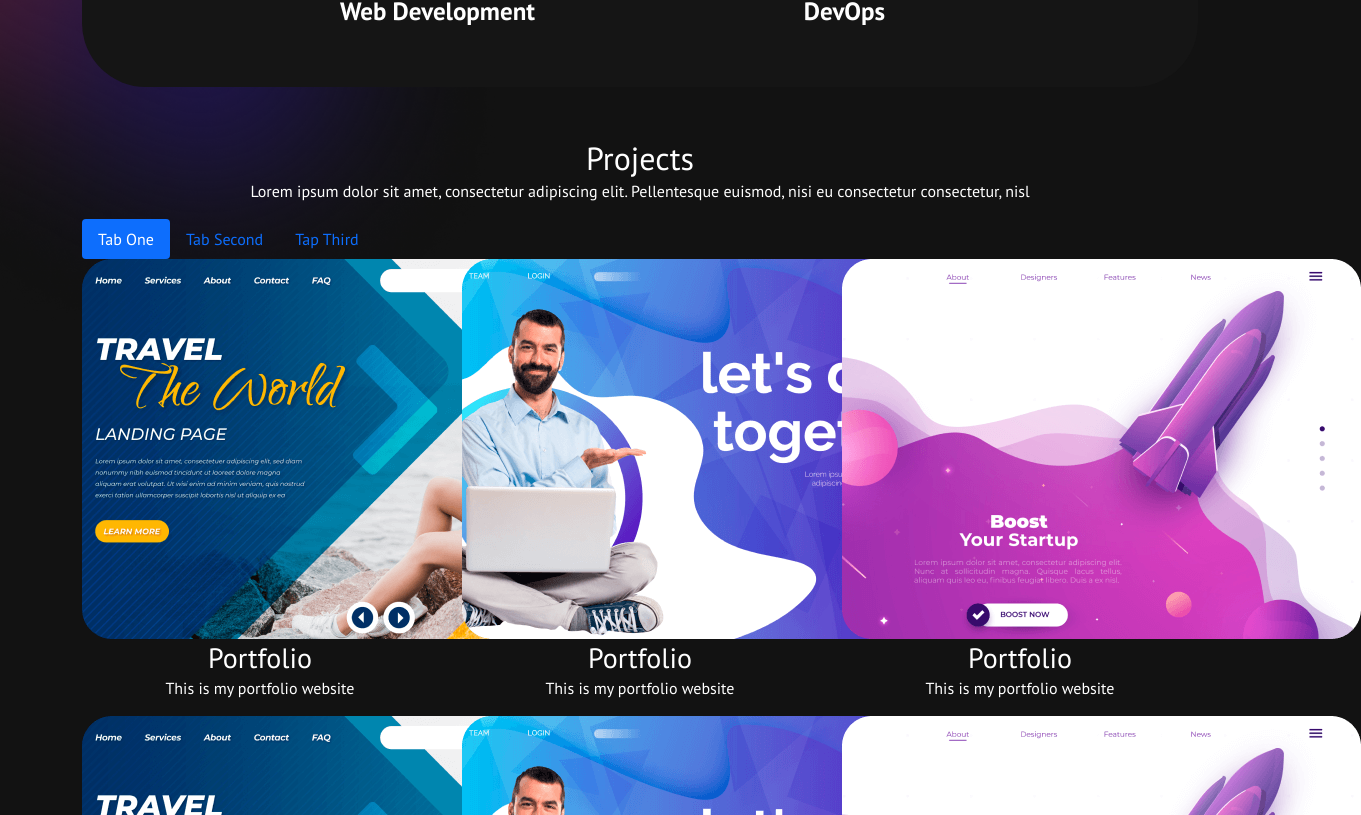
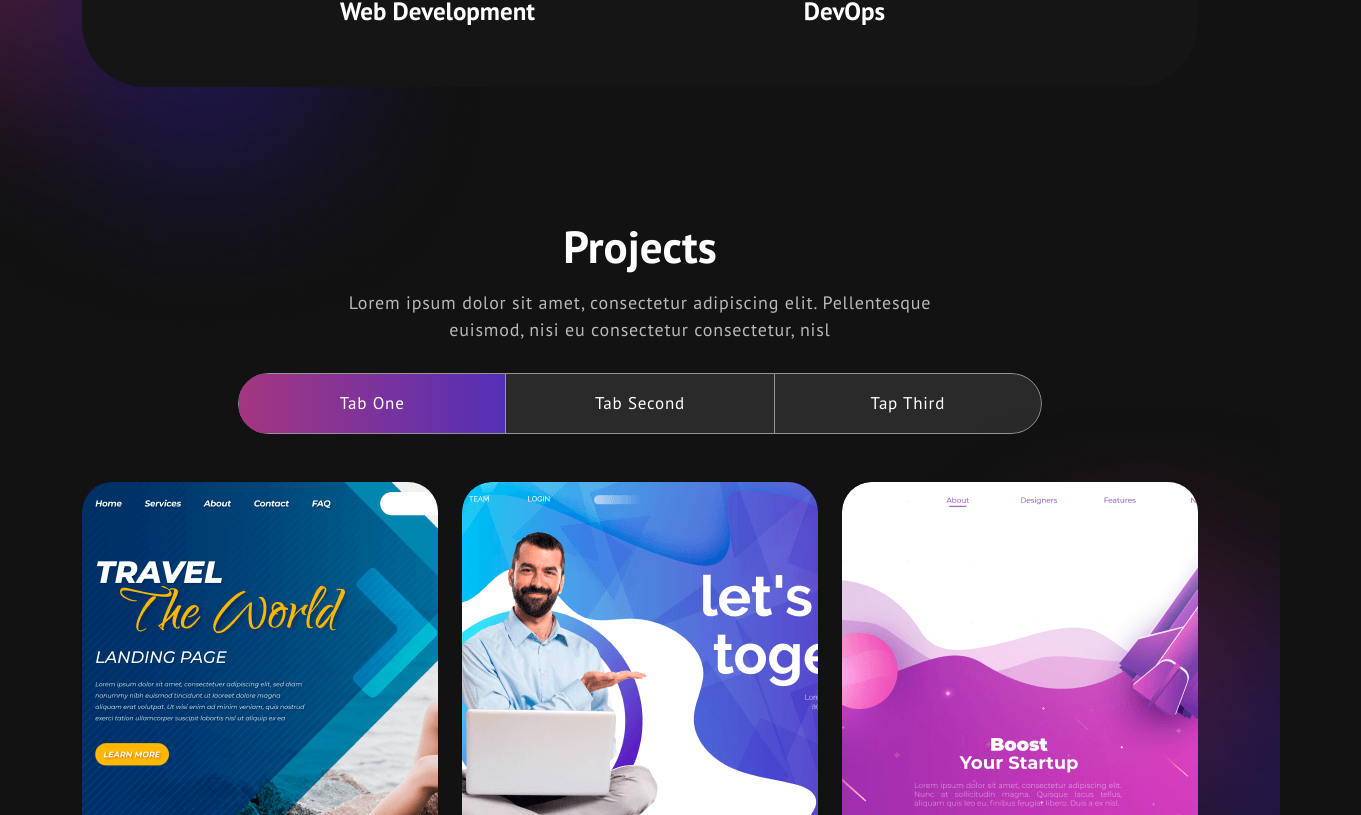
Before and after one commit to aliakbarzohour/React-Portfolio, a React (Create React App) app: page / in a window 1280 px wide. Shown: the part 1105-1920 px from the top of the page, 1361 px wide, since content can reach past the window. Built offline with nearby package versions, Linux system fonts and the light colour scheme; the HTML template or start-up script is replaced by a standard one.

Commit message:
fix styles

```diff
--- a/src/components/Projects.css
+++ b/src/components/Projects.css
@@ -0,0 +1,184 @@
+.projects {
+    padding: 80px 0;
+    position: relative;
+    /* background-color: black; */
+}
+
+.projects h2 {
+    font-size: 45px;
+    font-weight: 700;
+    text-align: center;
+}
+
+.projects p {
+    color: #b8b8b8;
+    font-size: 18px;
+    letter-spacing: .8px;
+    line-height: 1.5em;
+    margin: 14px auto 30px auto;
+    text-align: center;
+    width: 56%;
+}
+
+.projects .nav.nav-pills {
+    width: 72%;
+    margin: 0 auto 3rem;
+    border-radius: 50px;
+    -webkit-border-radius: 50px;
+    -moz-border-radius: 50px;
+    -ms-border-radius: 50px;
+    -o-border-radius: 50px;
+    background-color: rgba(255, 255, 255, 10%);
+    overflow: hidden;
+}
+
+.projects .nav.nav-pills .nav-item {
+    width: 33.3333%;
+    cursor: pointer;
+}
+
+.projects .nav.nav-pills .nav-link {
+    background-color: transparent;
+    border-radius: 0;
+    -webkit-border-radius: 0;
+    -moz-border-radius: 0;
+    -ms-border-radius: 0;
+    -o-border-radius: 0;
+    padding: 17px 0;
+    color: #fff;
+    width: 100%;
+    font-size: 17px;
+    letter-spacing: .8px;
+    font-weight: 500;
+    position: relative;
+    text-align: center;
+    z-index: 0;
+    transition: .4s ease-in-out;
+    -webkit-transition: .4s ease-in-out;
+    -moz-transition: .4s ease-in-out;
+    -ms-transition: .4s ease-in-out;
+    -o-transition: .4s ease-in-out;
+}
+
+.projects .nav.nav-pills .nav-link::before {
+    content: "";
+    position: absolute;
+    width: 0;
+    height: 100%;
+    top: 0;
+    left: 0;
+    z-index: -1;
+    background: linear-gradient(90.21deg, #AA367C -5.91%, #4A2FBD 111.58%);
+    transition: .4 ease-in-out;
+    -webkit-transition: .4 ease-in-out;
+    -moz-transition: .4 ease-in-out;
+    -ms-transition: .4 ease-in-out;
+    -o-transition: .4 ease-in-out;
+}
+
+.projects .nav.nav-pills .nav-link.active::before {
+    width: 100% !important;
+}
+
+.projects .nav.nav-pills .nav-link.active {
+    border: 1px solid rgba(255, 255, 255, 1);
+}
+
+.nav-link#projects-tabs-tab-first {
+    border: 1px solid rgba(255, 255, 255, 0.5);
+    border-radius: 55px 0 0 55px;
+    -webkit-border-radius: 55px 0 0 55px;
+    -moz-border-radius: 55px 0 0 55px;
+    -ms-border-radius: 55px 0 0 55px;
+    -o-border-radius: 55px 0 0 55px;
+}
+
+.nav-link#projects-tabs-tab-second {
+    border-top: 1px solid rgba(255, 255, 255, 0.5);
+    border-bottom: 1px solid rgba(255, 255, 255, 0.5);
+}
+
+.nav-link#projects-tabs-tab-third {
+    border: 1px solid rgba(255, 255, 255, 0.5);
+    border-radius: 0 55px 55px 0;
+    -webkit-border-radius: 0 55px 55px 0;
+    -moz-border-radius: 0 55px 55px 0;
+    -ms-border-radius: 0 55px 55px 0;
+    -o-border-radius: 0 55px 55px 0;
+}
+
+.project-image-box {
+    position: relative;
+    border-radius: 30px;
+    -webkit-border-radius: 30px;
+    -moz-border-radius: 30px;
+    -ms-border-radius: 30px;
+    -o-border-radius: 30px;
+    overflow: hidden;
+    margin-bottom: 24px;
+}
+
+.project-image-box::before {
+    content: "";
+    background: linear-gradient(90.21deg, #AA367C -5.91%, #4A2FBD 111.58%);
+    opacity: 0.85;
+    position: absolute;
+    width: 100%;
+    height: 0;
+    transition: .4s ease-in-out;
+    -webkit-transition: .4s ease-in-out;
+    -moz-transition: .4s ease-in-out;
+    -ms-transition: .4s ease-in-out;
+    -o-transition: .4s ease-in-out;
+}
+
+.project-image-box:hover::before {
+    height: 100%;
+}
+
+.text {
+    position: absolute;
+    text-align: center;
+    top: 65%;
+    left: 50%;
+    transform: translate(-50%, -50%);
+    -webkit-transform: translate(-50%, -50%);
+    -moz-transform: translate(-50%, -50%);
+    -ms-transform: translate(-50%, -50%);
+    -o-transform: translate(-50%, -50%);
+    width: 100%;
+    opacity: 0;
+    transition: .4s ease-in-out;
+    -webkit-transition: .4s ease-in-out;
+    -moz-transition: .4s ease-in-out;
+    -ms-transition: .4s ease-in-out;
+    -o-transition: .4s ease-in-out;
+}
+
+.project-image-box:hover .text {
+    top: 50%;
+    opacity: 1;
+}
+
+.text h4 {
+    font-size: 2rem;
+    font-weight: 700;
+    letter-spacing: .8px;
+    line-height: 1.1em;
+}
+
+.text span {
+    font-style: italic;
+    font-weight: 400;
+    font-size: 1rem;
+    letter-spacing: .8px;
+}
+
+.background-image-right {
+    position: absolute;
+    top: 20%;
+    bottom: 0;
+    right: 0;
+    z-index: -4;
+    width: 35%;
+}
```
